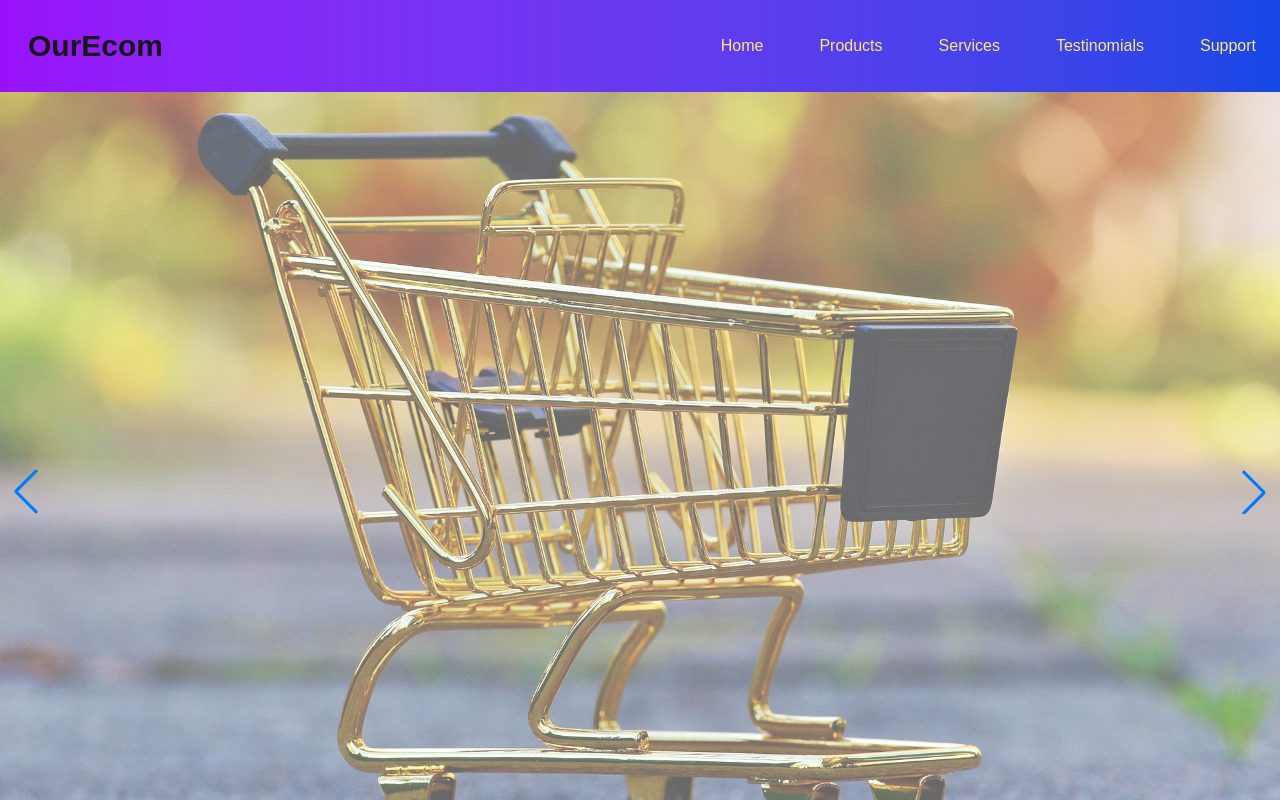
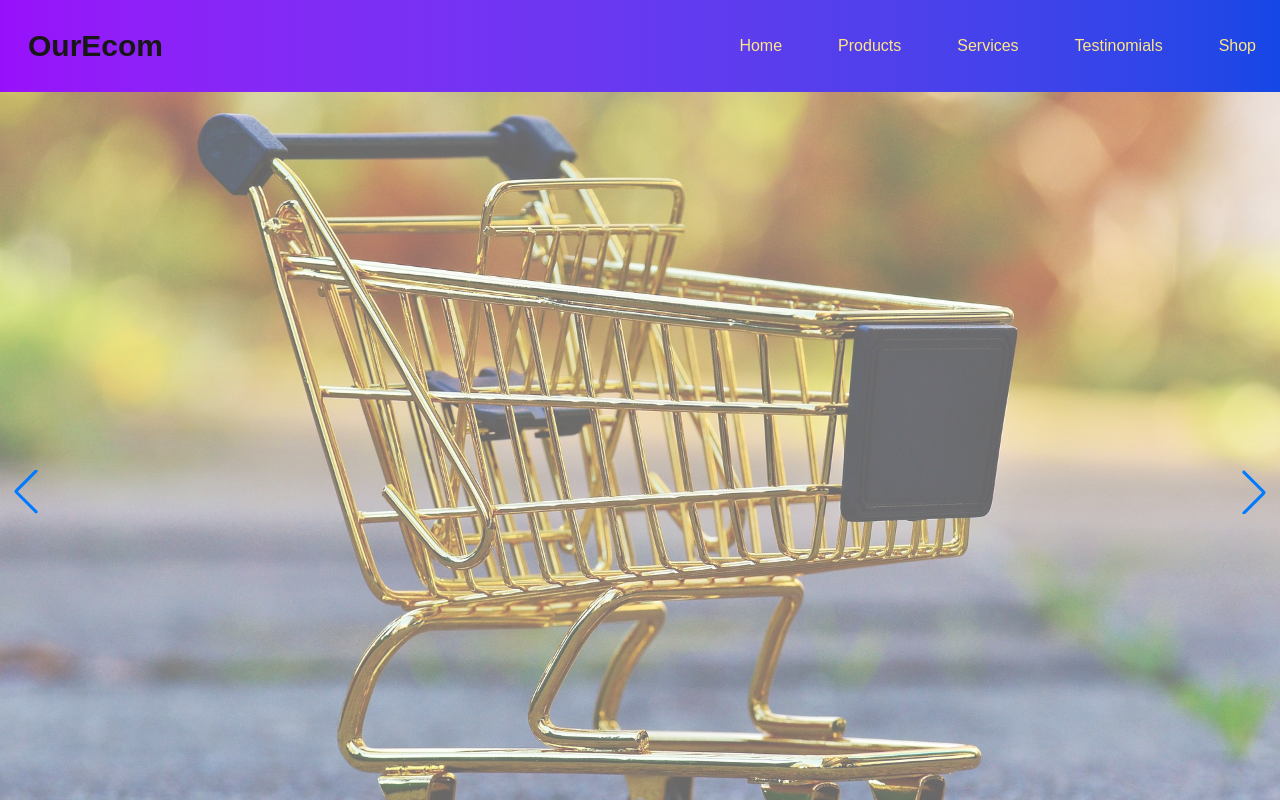
Before and after one commit to AnshuWorld/test, a Next.js app: page / in a window 1280 px wide. Shown: the top 800 px of the page. Built offline with nearby package versions, Linux system fonts and the light colour scheme.

Commit message:
hyar
kuoituyd

```diff
--- a/components/Menubar.tsx
+++ b/components/Menubar.tsx
@@ -16,7 +16,7 @@ export default function Menubar() {
           <li><a href="#" className="p-4 hover:bg-blue-900">Products</a></li>
           <li><a href="#" className="p-4 hover:bg-blue-900">Services</a></li>
           <li><a href="#" className="p-4 hover:bg-blue-900">Testinomials</a></li>
-          <li><Link href="/shop" className="p-4 hover:bg-blue-900">Support</Link></li>
+          <li><Link href="/shop" className="p-4 hover:bg-blue-900">Shop</Link></li>
         </ul>
       </div>
       {isOpen &&
@@ -25,7 +25,7 @@ export default function Menubar() {
           <li><a href="#" className="block p-4 hover:bg-blue-900">Products</a></li>
           <li><a href="#" className="block p-4 hover:bg-blue-900">Services</a></li>
           <li><a href="#" className="block p-4 hover:bg-blue-900">Testinomials</a></li>
-          <li><Link href="/shop" className="p-4 hover:bg-blue-900">Support</Link></li>
+          <li><Link href="/shop" className="p-4 hover:bg-blue-900">Shop</Link></li>
         </ul>
       }
     </nav>
```
